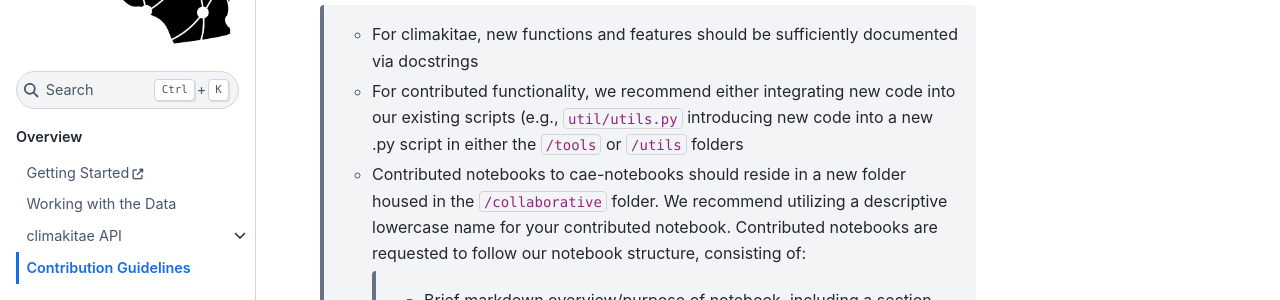
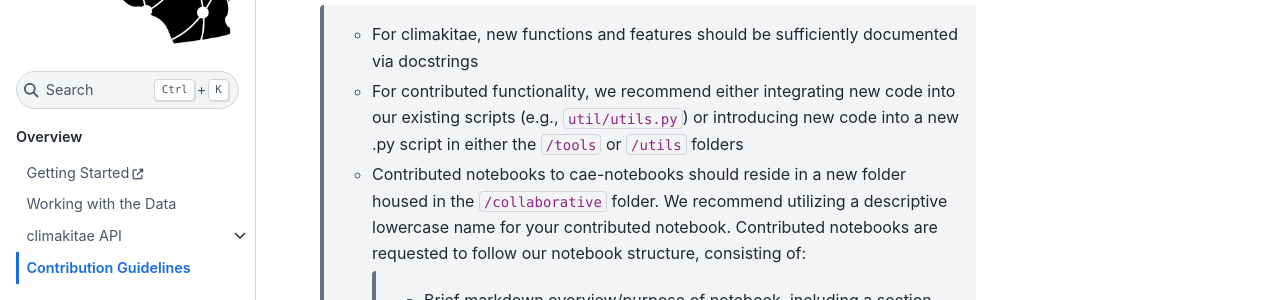
Before and after one commit to cal-adapt/climakitae, a Sphinx documentation site: the page built from docs/contribute.rst, in a window 1280 px wide and 900 px high, scrolled down 939 px. Shown: the part 223-523 px from the top of the window. Built offline with Sphinx 7.4.7 and the Sphinx Book theme 1.1.4, drawn with Linux system fonts in a browser that asks for light colours.

```diff
--- a/docs/contribute.rst
+++ b/docs/contribute.rst
@@ -32,7 +32,7 @@ If you have an idea for contributing to either climakitae or cae-notebooks, plea
 2. Submit a pull-request to the repository in question for members of our team to review.
 
 	* For climakitae, new functions and features should be sufficiently documented via docstrings
-	* For contributed functionality, we recommend either integrating new code into our existing scripts (e.g., ``util/utils.py`` introducing new code into a new .py script in either the ``/tools`` or ``/utils`` folders
+	* For contributed functionality, we recommend either integrating new code into our existing scripts (e.g., ``util/utils.py``) or introducing new code into a new .py script in either the ``/tools`` or ``/utils`` folders
 	* Contributed notebooks to cae-notebooks should reside in a new folder housed in the ``/collaborative`` folder. We recommend utilizing a descriptive lowercase name for your contributed notebook. Contributed notebooks are requested to follow our notebook structure, consisting of:
 
 		* Brief markdown overview/purpose of notebook, including a section titled "Intended Application" with a brief numbered list of the key take-away points a user will learn from the notebook
```
